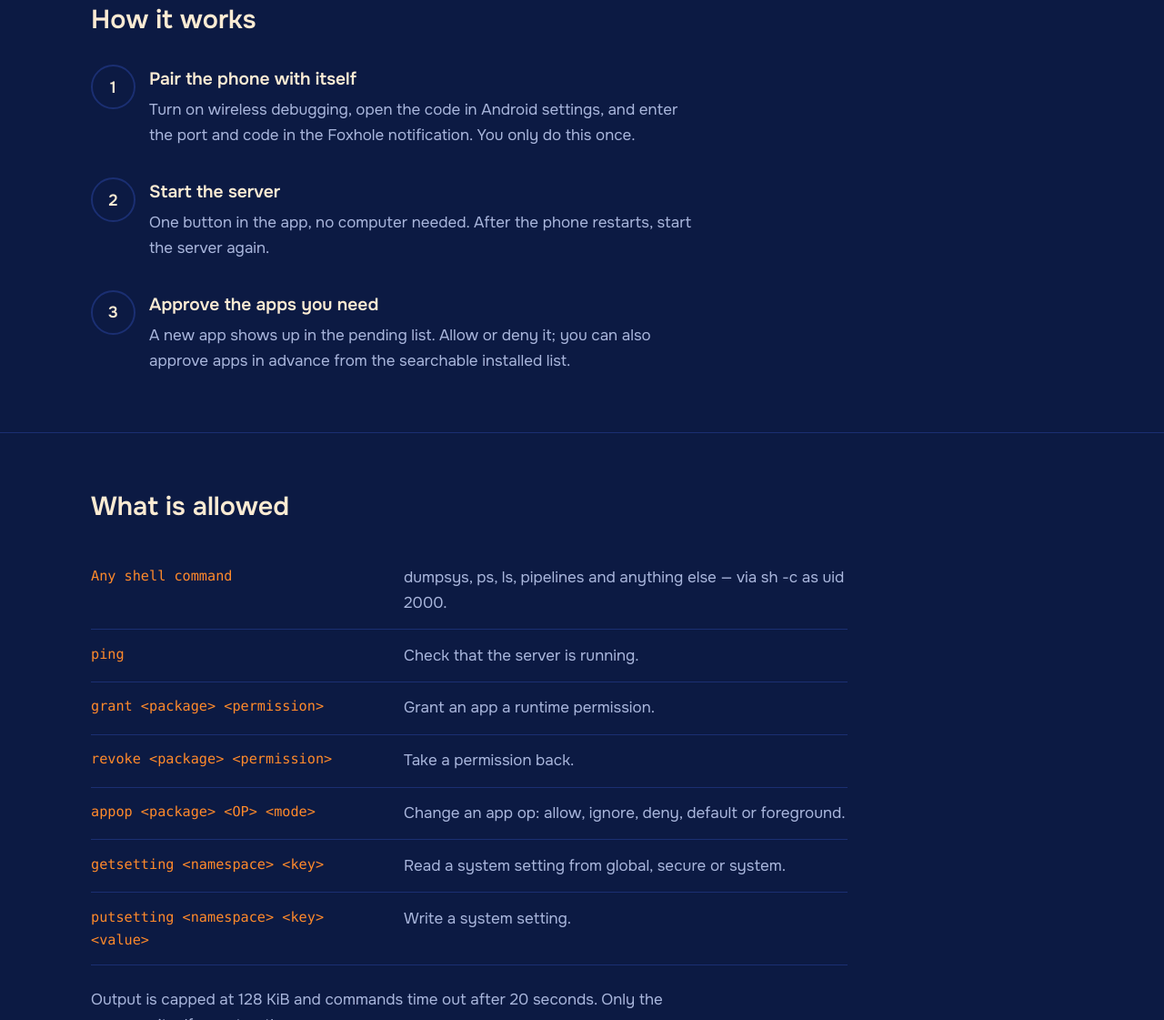
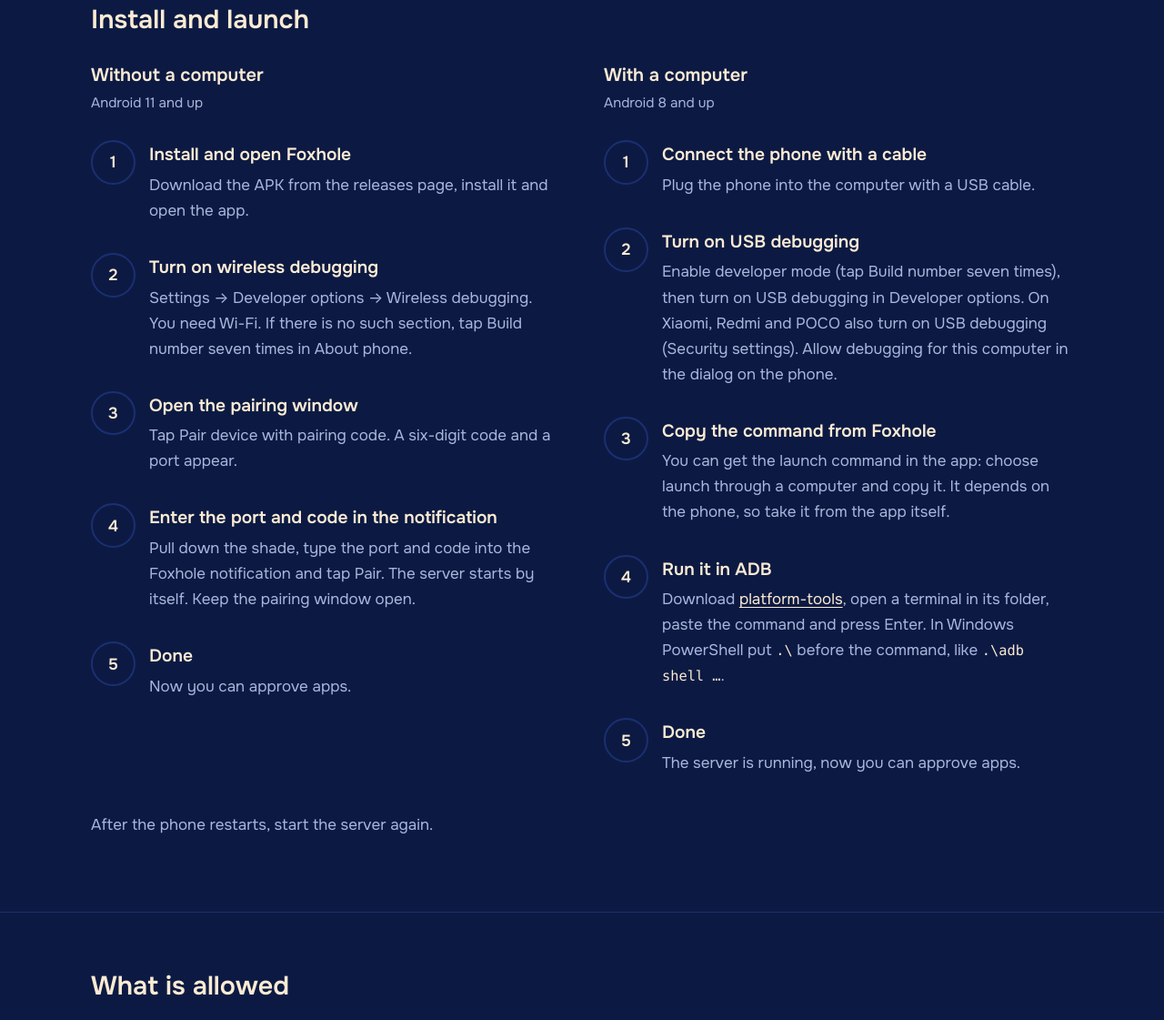
Before and after one commit to SitikPlay/foxhole, a plain HTML site: page docs/index.html in a window 1280 px wide. Shown: the part 711-1832 px from the top of the page at 91% size. Drawn offline with Linux system fonts and the light colour scheme; a web font is replaced by a local one.

Commit message:
Обновить сайт под релиз 1.1.0
- убран раздел «Как это работает»
- добавлен раздел «Установка и запуск»: гайды без ПК и с ПК
- на русском и английском
- версия обновлена до 1.1.0

```diff
--- a/docs/index.html
+++ b/docs/index.html
@@ -111,6 +111,14 @@
 .steps h3 { margin: 0 0 0.25rem; font-size: 1.2rem; font-weight: 600; }
 .steps p { margin: 0; color: var(--mist); }
 
+.guides { display: grid; grid-template-columns: repeat(auto-fit, minmax(min(100%, 22rem), 1fr)); gap: 3.5rem 3rem; }
+.guide h3.guide-title { margin: 0 0 0.35rem; font: 700 1.25rem/1.2 var(--display); }
+.guide .tag { margin: 0 0 1.75rem; color: var(--mist); font-size: 0.95rem; }
+.guide .steps { max-width: none; }
+.guides + .muted { margin-top: 2.5rem; }
+.guide .steps code { font-family: var(--mono); font-size: 0.9em; color: var(--cream); overflow-wrap: anywhere; }
+.guide .steps pre { margin: 0.9rem 0 0; font-size: 0.82rem; max-width: 100%; }
+.guide .steps a { color: var(--cream); }
 .ops { margin: 0 0 1.5rem; max-width: 52rem; }
 .ops div { display: grid; grid-template-columns: minmax(0, 20rem) 1fr; gap: 1.5rem; padding: 0.9rem 0; border-bottom: 1px solid var(--ring); }
 .ops dt { font-family: var(--mono); font-size: 0.95rem; color: var(--fox); overflow-wrap: anywhere; }
@@ -173,7 +181,7 @@
     <div>
       <h1><span data-t="ru" lang="ru">Shell-доступ без root, который ты контролируешь</span><span data-t="en" lang="en">Shell access without root, under your control</span></h1>
       <p class="lead"><span data-t="ru" lang="ru">Foxhole запускает маленький сервер с правами shell и даёт выбранным приложениям выполнять shell-команды. Каждое приложение ты разрешаешь вручную и можешь отозвать в один тап.</span><span data-t="en" lang="en">Foxhole starts a small server with shell privileges and lets selected apps run shell commands. You approve each app by hand and can revoke access with one tap.</span></p>
-      <p class="note"><span data-t="ru" lang="ru">Ранний прототип. Работает на Android 8 и выше; спаривание по Wi-Fi — только с Android 11. Проверен не на всех прошивках.</span><span data-t="en" lang="en">Early prototype. Works on Android 8 and up; Wi-Fi pairing only on Android 11+. Not tested on every firmware.</span></p>
+      <p class="note"><span data-t="ru" lang="ru">Версия 1.1.0. Работает на Android 8 и выше; спаривание по Wi-Fi — только с Android 11. Проверено не на всех прошивках.</span><span data-t="en" lang="en">Version 1.1.0. Works on Android 8 and up; Wi-Fi pairing only on Android 11+. Not tested on every firmware.</span></p>
       <div class="actions">
         <a class="btn btn-main" href="https://github.com/SitikPlay/foxhole/releases/latest"><span data-t="ru" lang="ru">Скачать APK</span><span data-t="en" lang="en">Download APK</span></a>
         <a class="btn btn-ghost" href="https://github.com/SitikPlay/foxhole"><span data-t="ru" lang="ru">Исходный код</span><span data-t="en" lang="en">Source code</span></a>
@@ -182,23 +190,64 @@
     <img class="art" src="icon.png" alt="Лиса выглядывает из норы: логотип Foxhole" width="512" height="512">
   </section>
 
-  <section class="section">
+  <section class="section" id="install">
     <div class="wrap">
-      <h2><span data-t="ru" lang="ru">Как это работает</span><span data-t="en" lang="en">How it works</span></h2>
-      <ol class="steps">
+      <h2><span data-t="ru" lang="ru">Установка и запуск</span><span data-t="en" lang="en">Install and launch</span></h2>
+      <div class="guides">
+        <div class="guide">
+          <h3 class="guide-title"><span data-t="ru" lang="ru">Без компьютера</span><span data-t="en" lang="en">Without a computer</span></h3>
+          <p class="tag"><span data-t="ru" lang="ru">Android 11 и выше</span><span data-t="en" lang="en">Android 11 and up</span></p>
+          <ol class="steps">
         <li>
-          <h3><span data-t="ru" lang="ru">Спарь телефон с самим собой</span><span data-t="en" lang="en">Pair the phone with itself</span></h3>
-          <p><span data-t="ru" lang="ru">Включи беспроводную отладку, открой код в настройках Android и введи порт и код в уведомлении Foxhole. Это делается один раз.</span><span data-t="en" lang="en">Turn on wireless debugging, open the code in Android settings, and enter the port and code in the Foxhole notification. You only do this once.</span></p>
+          <h3><span data-t="ru" lang="ru">Установи и открой Foxhole</span><span data-t="en" lang="en">Install and open Foxhole</span></h3>
+          <p><span data-t="ru" lang="ru">Скачай APK со страницы релизов, установи и открой приложение.</span><span data-t="en" lang="en">Download the APK from the releases page, install it and open the app.</span></p>
         </li>
         <li>
-          <h3><span data-t="ru" lang="ru">Запусти сервер</span><span data-t="en" lang="en">Start the server</span></h3>
-          <p><span data-t="ru" lang="ru">Одна кнопка в приложении, компьютер не нужен. После перезагрузки телефона сервер нужно запустить заново.</span><span data-t="en" lang="en">One button in the app, no computer needed. After the phone restarts, start the server again.</span></p>
+          <h3><span data-t="ru" lang="ru">Включи беспроводную отладку</span><span data-t="en" lang="en">Turn on wireless debugging</span></h3>
+          <p><span data-t="ru" lang="ru">Настройки → Для разработчиков → Беспроводная отладка. Нужен Wi-Fi. Если раздела нет, семь раз нажми на «Номер сборки» в «О телефоне».</span><span data-t="en" lang="en">Settings → Developer options → Wireless debugging. You need Wi-Fi. If there is no such section, tap Build number seven times in About phone.</span></p>
         </li>
         <li>
-          <h3><span data-t="ru" lang="ru">Разреши нужные приложения</span><span data-t="en" lang="en">Approve the apps you need</span></h3>
-          <p><span data-t="ru" lang="ru">Новое приложение появится в списке ожидающих. Разреши или отклони его; доступ можно выдать и заранее — в списке установленных с поиском.</span><span data-t="en" lang="en">A new app shows up in the pending list. Allow or deny it; you can also approve apps in advance from the searchable installed list.</span></p>
+          <h3><span data-t="ru" lang="ru">Открой окно с кодом</span><span data-t="en" lang="en">Open the pairing window</span></h3>
+          <p><span data-t="ru" lang="ru">Нажми «Подключение устройства по коду». Появятся шестизначный код и порт.</span><span data-t="en" lang="en">Tap Pair device with pairing code. A six-digit code and a port appear.</span></p>
         </li>
-      </ol>
+        <li>
+          <h3><span data-t="ru" lang="ru">Введи порт и код в уведомлении</span><span data-t="en" lang="en">Enter the port and code in the notification</span></h3>
+          <p><span data-t="ru" lang="ru">Потяни шторку, впиши порт и код в уведомлении Foxhole и нажми «Спарить». Сервер запустится сам. Окно с кодом закрывать не нужно.</span><span data-t="en" lang="en">Pull down the shade, type the port and code into the Foxhole notification and tap Pair. The server starts by itself. Keep the pairing window open.</span></p>
+        </li>
+        <li>
+          <h3><span data-t="ru" lang="ru">Готово</span><span data-t="en" lang="en">Done</span></h3>
+          <p><span data-t="ru" lang="ru">Теперь можно разрешать приложения.</span><span data-t="en" lang="en">Now you can approve apps.</span></p>
+        </li>
+          </ol>
+        </div>
+        <div class="guide">
+          <h3 class="guide-title"><span data-t="ru" lang="ru">С компьютером</span><span data-t="en" lang="en">With a computer</span></h3>
+          <p class="tag"><span data-t="ru" lang="ru">Android 8 и выше</span><span data-t="en" lang="en">Android 8 and up</span></p>
+          <ol class="steps">
+        <li>
+          <h3><span data-t="ru" lang="ru">Подключи телефон кабелем</span><span data-t="en" lang="en">Connect the phone with a cable</span></h3>
+          <p><span data-t="ru" lang="ru">Соедини телефон с компьютером USB-кабелем.</span><span data-t="en" lang="en">Plug the phone into the computer with a USB cable.</span></p>
+        </li>
+        <li>
+          <h3><span data-t="ru" lang="ru">Включи отладку по USB</span><span data-t="en" lang="en">Turn on USB debugging</span></h3>
+          <p><span data-t="ru" lang="ru">Включи режим разработчика (семь нажатий на «Номер сборки»), затем «Отладка по USB» в разделе «Для разработчиков». На Xiaomi, Redmi и POCO включи ещё «Отладка по USB (настройки безопасности)». В окне на телефоне разреши отладку для этого компьютера.</span><span data-t="en" lang="en">Enable developer mode (tap Build number seven times), then turn on USB debugging in Developer options. On Xiaomi, Redmi and POCO also turn on USB debugging (Security settings). Allow debugging for this computer in the dialog on the phone.</span></p>
+        </li>
+        <li>
+          <h3><span data-t="ru" lang="ru">Скопируй команду из Foxhole</span><span data-t="en" lang="en">Copy the command from Foxhole</span></h3>
+          <p><span data-t="ru" lang="ru">Команду для запуска можно получить в приложении: выбери запуск через компьютер и скопируй её. Она зависит от телефона, поэтому бери её именно из приложения.</span><span data-t="en" lang="en">You can get the launch command in the app: choose launch through a computer and copy it. It depends on the phone, so take it from the app itself.</span></p>
+        </li>
+        <li>
+          <h3><span data-t="ru" lang="ru">Выполни её в ADB</span><span data-t="en" lang="en">Run it in ADB</span></h3>
+          <p><span data-t="ru" lang="ru">Скачай <a href="https://developer.android.com/tools/releases/platform-tools">platform-tools</a>, открой терминал в их папке, вставь команду и нажми Enter. В Windows PowerShell перед командой добавь <code>.\</code>, то есть <code>.\adb shell …</code>.</span><span data-t="en" lang="en">Download <a href="https://developer.android.com/tools/releases/platform-tools">platform-tools</a>, open a terminal in its folder, paste the command and press Enter. In Windows PowerShell put <code>.\</code> before the command, like <code>.\adb shell …</code>.</span></p>
+        </li>
+        <li>
+          <h3><span data-t="ru" lang="ru">Готово</span><span data-t="en" lang="en">Done</span></h3>
+          <p><span data-t="ru" lang="ru">Сервер запущен, теперь можно разрешать приложения.</span><span data-t="en" lang="en">The server is running, now you can approve apps.</span></p>
+        </li>
+          </ol>
+        </div>
+      </div>
+      <p class="muted"><span data-t="ru" lang="ru">После перезагрузки телефона сервер нужно запустить заново.</span><span data-t="en" lang="en">After the phone restarts, start the server again.</span></p>
     </div>
   </section>
 
```
